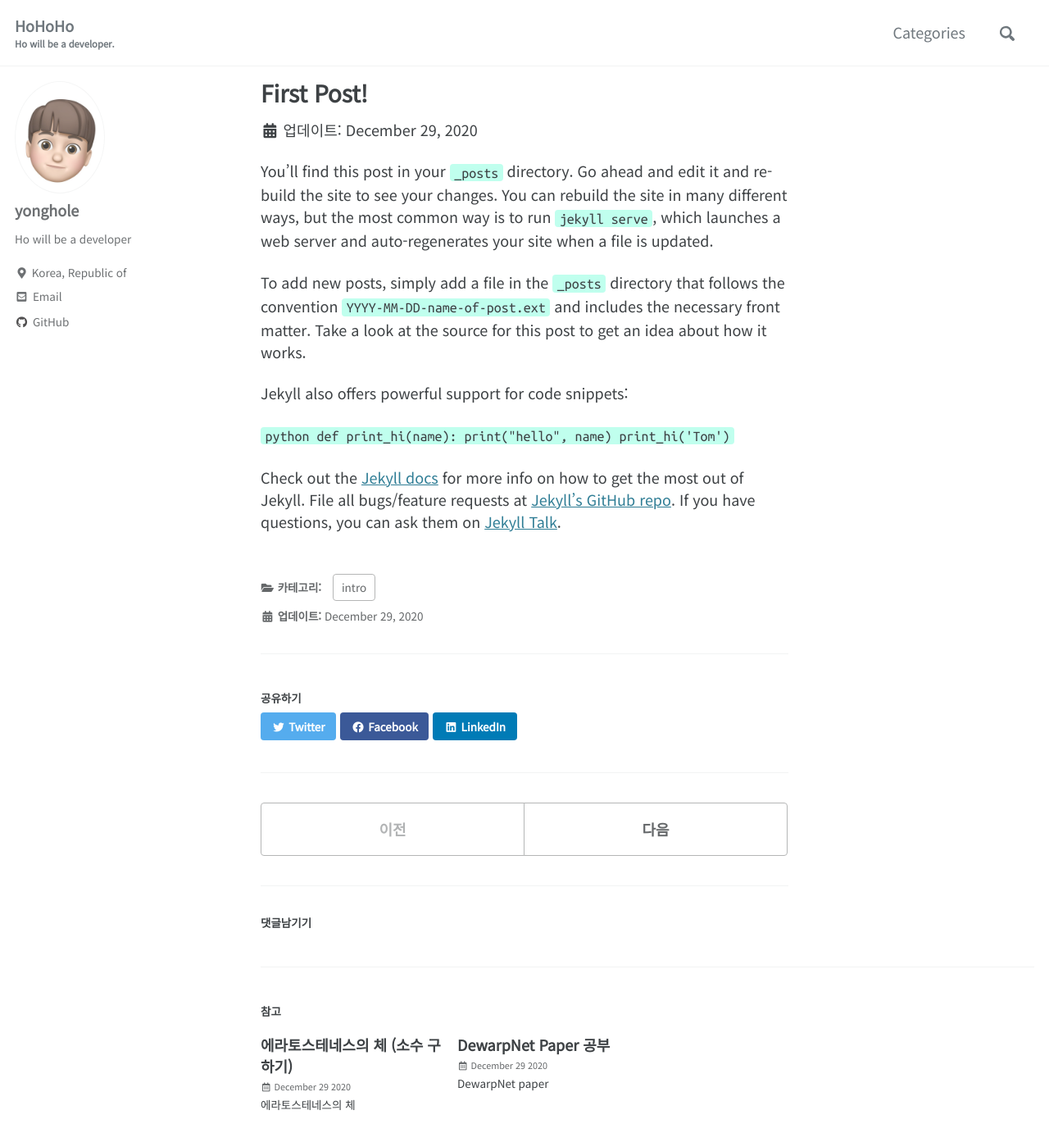
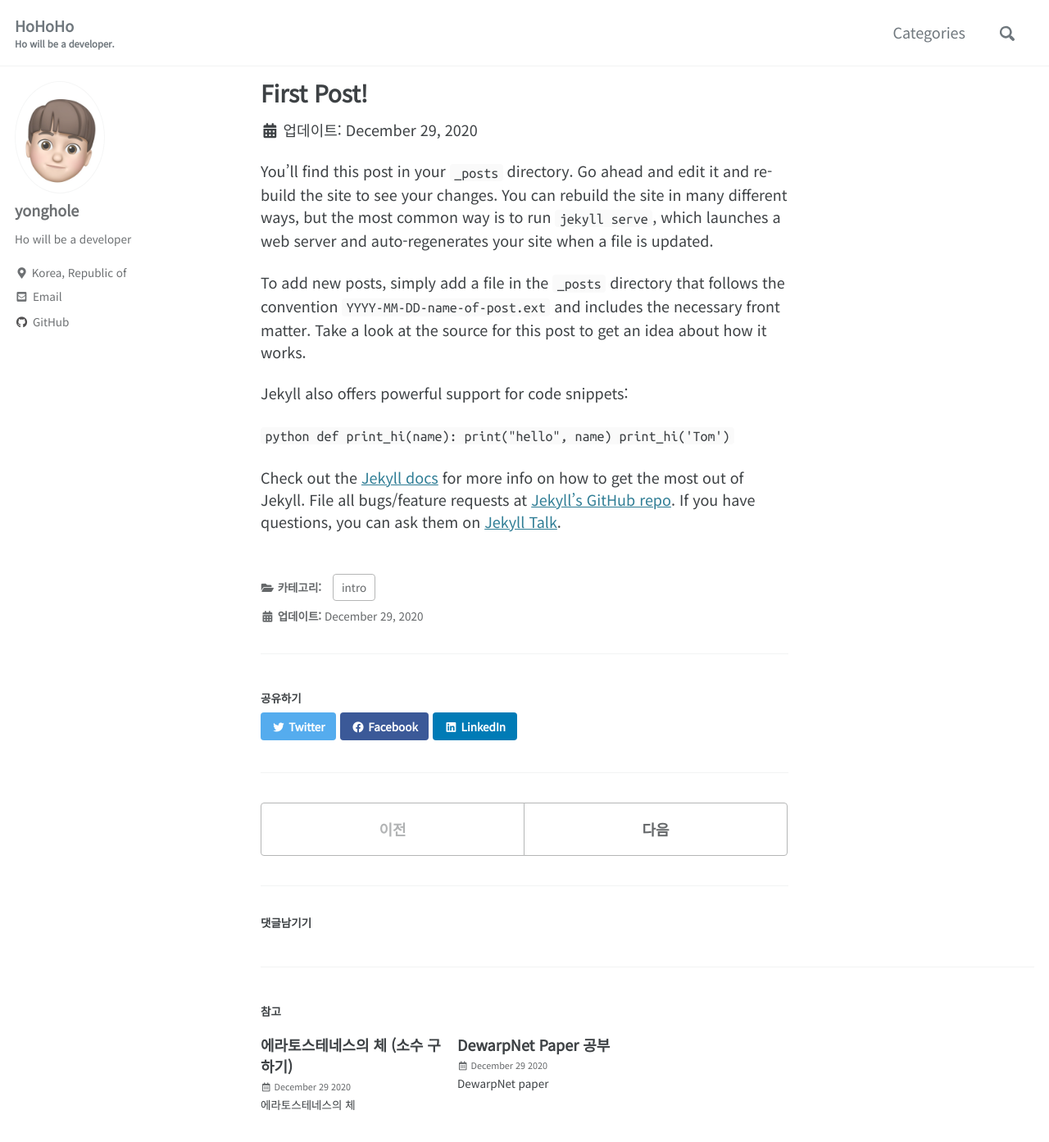
Before and after one commit to yonghole/yonghole.github.io, a Jekyll site: the page built from _posts/2020-12-29-first-post.md, in a window 1280 px wide and 1400 px high. Shown: the top 1393 px of the window at 82% size. Built offline with Jekyll 4.4.1, drawn with Linux system fonts in a browser that asks for light colours; cached includes are drawn as plain includes; comment, search, counter and statistics services are not loaded.

Commit message:
Update main.scss

```diff
--- a/assets/css/main.scss
+++ b/assets/css/main.scss
@@ -39,5 +39,4 @@ html {
 .language-plaintext {
   font-family: $monospace;
   font-size: $type-size-5;
-  background: #c0ffee;
 }
```
